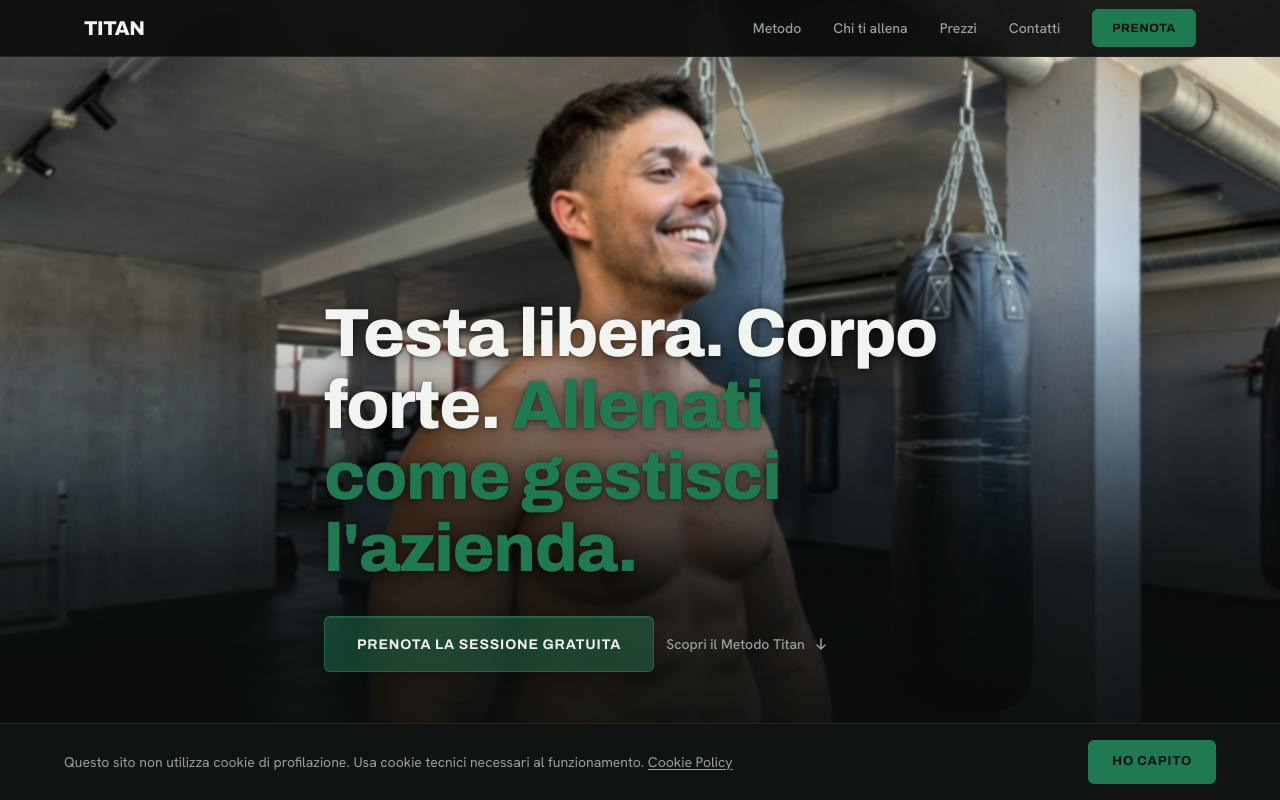
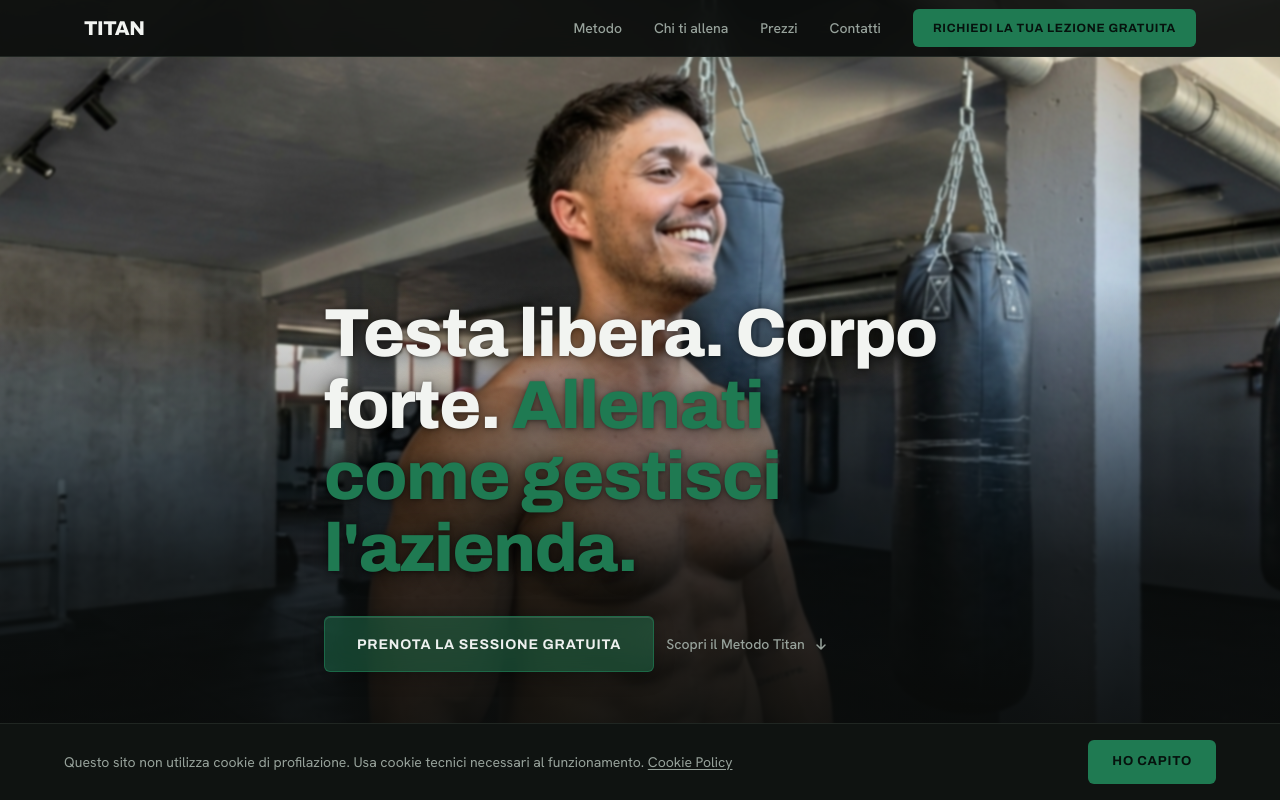
Before and after one commit to elevatetrading/titan-alextrainer, a Next.js app: page / in a window 1280 px wide. Shown: the top 800 px of the page. Built offline with nearby package versions, Linux system fonts and the light colour scheme.

Commit message:
Header + CtaBar: CTA aggiornata a Richiedi la tua lezione gratuita

```diff
--- a/components/CtaBar.tsx
+++ b/components/CtaBar.tsx
@@ -90,7 +90,7 @@
           transition: "width 350ms cubic-bezier(0.4, 0, 0.2, 1), font-size 200ms ease",
         }}
       >
-        {compact ? "PRENOTA" : "Richiedi la tua lezione"}
+        {compact ? "PRENOTA" : "Richiedi la tua lezione gratuita"}
       </a>
     </div>
   );
--- a/components/Header.tsx
+++ b/components/Header.tsx
@@ -59,7 +59,7 @@
             className="btn-cta"
             style={{ height: "38px", fontSize: "0.75rem", padding: "0 1.25rem" }}
           >
-            Prenota
+            Richiedi la tua lezione gratuita
           </a>
         </nav>
 
@@ -131,7 +131,7 @@
             onClick={() => setOpen(false)}
             className="btn-cta w-full mt-4"
           >
-            Prenota
+            Richiedi la tua lezione gratuita
           </a>
         </nav>
       </div>
```
